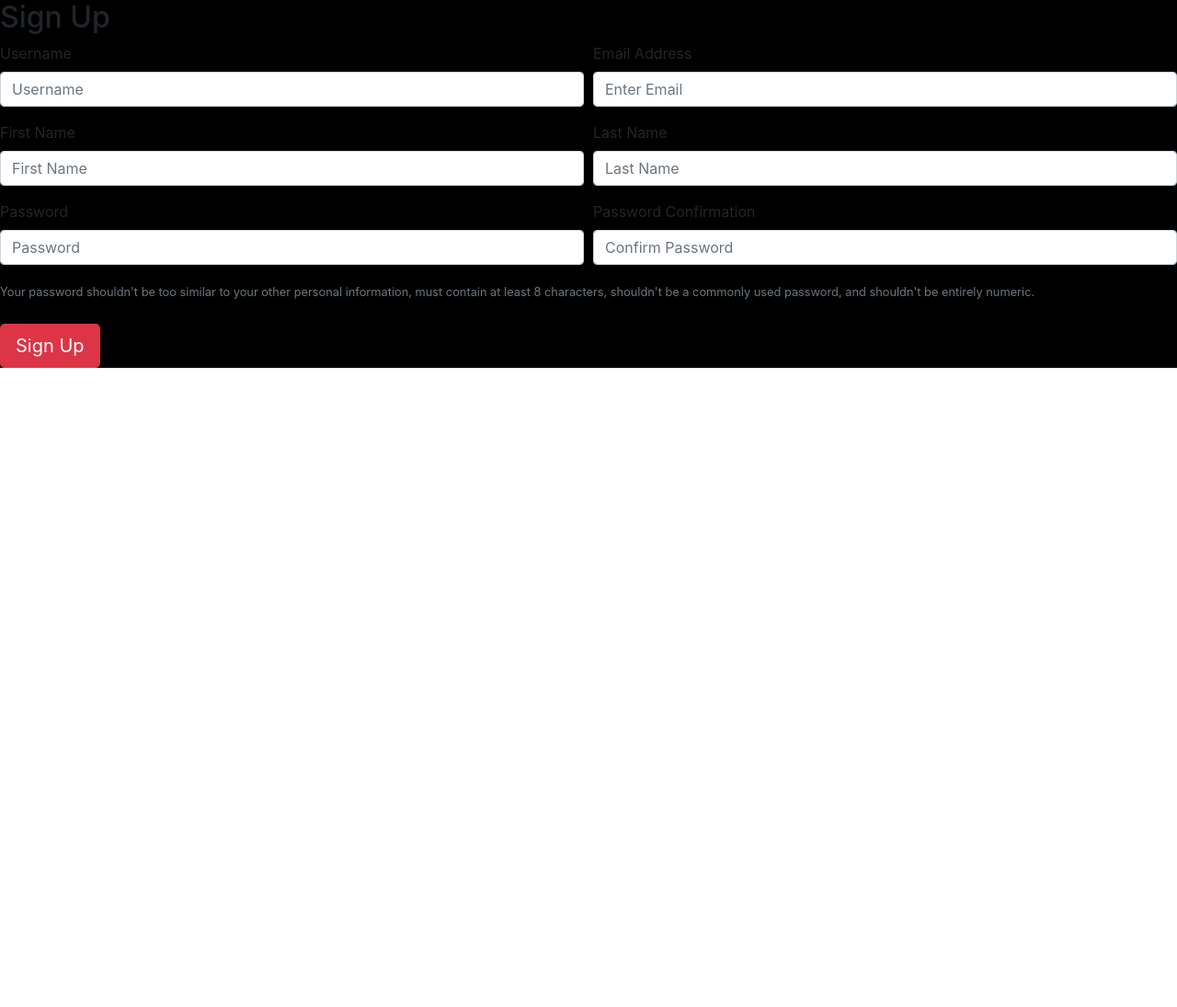
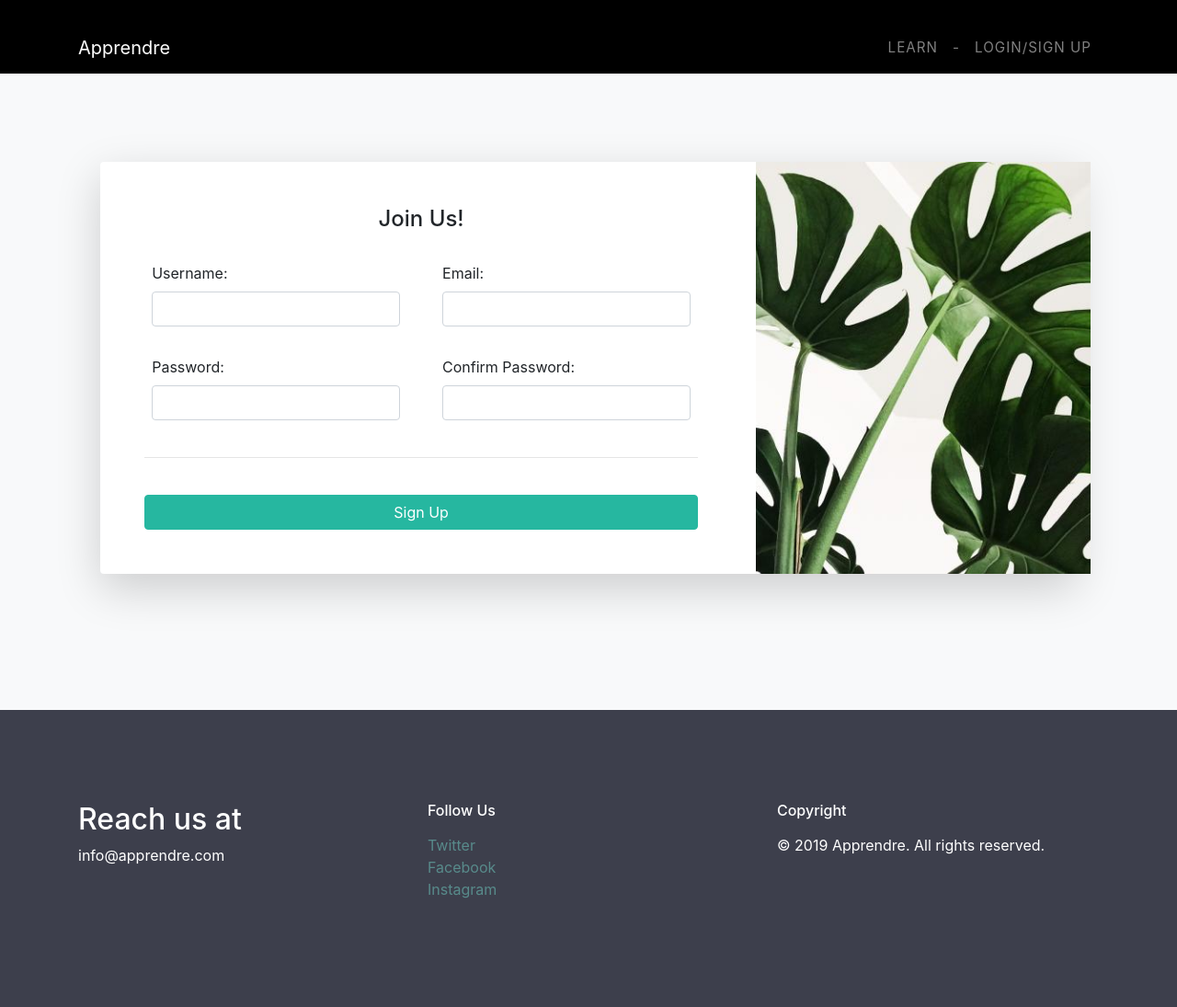
Before and after one commit to michaelroudnitski/cultureplatform, a Django app: page /users/signup in a window 1280 px wide. Shown: the whole page at 92% size. Before the commit the page ends 400 px from the top, so only its background shows below. Run offline with Django 3.2, Linux system fonts and the light colour scheme; some libraries are stand-ins or nearby versions.

Commit message:
routes on sign up

```diff
--- a/cultureplatform/users/templates/accounts/signup.html
+++ b/cultureplatform/users/templates/accounts/signup.html
@@ -1,49 +1,137 @@
 {% extends 'base.html' %}
 
 {% block body %}
-  <h2>Sign Up</h2>
-  <form method="post" action="users/signup">
-    {% csrf_token %}
-    <div class="form-row">
-      <div class="form-group col-md-6">
-        <label for="usernameInput">Username</label>
-        <input type="text" name="username" class="form-control" placeholder="Username">
-      </div>
-      <div class="form-group col-md-6">
-        <label for="exampleInputEmail1">Email Address</label>
-        <input type="email" name="email" class="form-control" id="exampleInputEmail1" aria-describedby="emailHelp" placeholder="Enter Email">
+<div class="container pt-4">
+  <nav class="navbar navbar-expand-lg navbar-dark bg-transparent px-0"><a class="text-white navbar-brand"
+      href="/">Apprendre</a>
+    <button class="navbar-toggler" type="button" data-toggle="collapse" data-target="#da-navbarNav"
+      aria-controls="da-navbarNav" aria-expanded="false" aria-label="Toggle navigation"><span
+        class="navbar-toggler-icon"></span></button>
+    <div class="collapse navbar-collapse text-uppercase" id="da-navbarNav">
+      <ul class="navbar-nav ml-auto">
+        <li class="nav-item"><a class="nav-link smooth-scroll" href="{% url 'learn' %}">Learn</a></li>
+        <li class="nav-item"><a class="nav-link smooth-scroll" href="#">-</a></li>
+        <li class="nav-item"><a class="nav-link smooth-scroll" href="/users/login">Login/Sign Up</a></li>
+      </ul>
+    </div>
+  </nav>
+</div>
+<div class="page-content">
+  <div class="da-section bg-light pt-5" id="services">
+    <!-- Outer Row -->
+    <div class="row justify-content-center">
+      <div class="col-xl-10 col-lg-12 col-md-9">
+        <div class="card o-hidden border-0 shadow-lg my-5">
+          <div class="card-body p-0">
+            <!-- Nested Row within Card Body -->
+            <div class="row">
+              <div class="col-lg-8">
+                <div class="p-5">
+                  <div class="text-center">
+                    <h1 class="h4 text-gray-900 mb-4">Join Us!</h1>
+                  </div>
+
+                  <div class="row">
+                    <div class="col-lg-6">
+                      <div class="p-2">
+                        <form method="POST" action="users/signup" class="user">
+                          {% csrf_token %}
+                          <div class="form-group">
+                            <label>Username:</label>
+                            <input type="username" class="form-control form-control-user" id="username" name="username">
+                          </div>
+                        </form>
+                      </div>
+                    </div>
+                    <div class="col-lg-6">
+                      <div class="p-2">
+                        <form class="user">
+                          <div class="form-group">
+
+                            <label>Email:</label>
+
+                            <input type="Email" class="form-control form-control-user" id="exampleInputEmail"
+                              aria-describedby="emailHelp" name="email">
+                          </div>
+                        </form>
+                      </div>
+                    </div>
+                  </div>
+                  <div class="row">
+                    <div class="col-lg-6">
+                      <div class="p-2">
+                        <form class="user">
+                          <div class="form-group">
+
+                            <label>Password:</label>
+
+                            <input type="Password" class="form-control form-control-user" name="password1">
+                          </div>
+                        </form>
+                      </div>
+                    </div>
+                    <div class="col-lg-6">
+                      <div class="p-2">
+                        <form class="user">
+                          <div class="form-group">
+
+                            <label>Confirm Password:</label>
+
+                            <input type="Password" class="form-control form-control-user" name="password2">
+                          </div>
+                        </form>
+                      </div>
+                    </div>
+                  </div>
+                  <hr>
+                  <div class="text-center pt-4">
+                    <a class="btn btn-primary btn-user btn-block" onClick="check(this.form); return false;" href="#"
+                      value="Login">
+                      Sign Up
+                    </a>
+
+                  </div>
+                </div>
+              </div>
+              <div class="col-lg-4 d-none d-lg-block bg-login-image"></div>
+            </div>
+          </div>
+        </div>
       </div>
     </div>
+  </div>
+</div>
 
-    <div class="form-row">
-      <div class="form-group col-md-6">
-        <label for="firstnameInput">First Name</label>
-        <input type="text" name="first_name" class="form-control" placeholder="First Name">
+</div>
+<footer class="bg-secondary da-section">
+  <div class="container text-white">
+    <div class="row">
+      <div class="col-md-4">
+        <div class="h2">Reach us at</div>
+        <p class="mb-0">info@apprendre.com</p>
       </div>
-      <div class="form-group col-md-6">
-        <label for="lastnameInput">Last Name</label>
-        <input type="text" name="last_name" class="form-control" placeholder="Last Name">
+      <div class="col-md-4">
+        <div class="h6 pb-2">Follow Us</div>
+        <ul>
+          <li><a class="da-social-link text-green-muted" href="#">Twitter</a></li>
+          <li><a class="da-social-link text-green-muted" href="#">Facebook</a></li>
+          <li><a class="da-social-link text-green-muted" href="#">Instagram</a></li>
+        </ul>
+      </div>
+      <div class="col-md-4">
+        <div class="h6 pb-2">Copyright</div>
+        <p>&copy; 2019 Apprendre. All rights reserved.</p>
       </div>
     </div>
-
-    <div class="form-row">
-      <div class="form-group col-md-6">
-        <label for="passwordInput">Password</label>
-        <input type="password" name="password1" class="form-control" id="inputPassword5" placeholder="Password">
-      </div>
-      <div class="form-group col-md-6">
-        <label for="passwordconfirmationInput">Password Confirmation</label>
-        <input type="password" name="password2" class="form-control" id="inputPassword6" placeholder="Confirm Password">
-      </div>
-    </div>
-    <small id="password Help Block" class="form-text text-muted">
-      Your password shouldn't be too similar to your other personal information,
-      must contain at least 8 characters, shouldn't be a commonly used password,
-      and shouldn't be entirely numeric.
-    </small>
-    <br>
-
-    <button class="btn btn-size btn-danger btn-lg" type="submit">Sign Up</button>
-    </form>
-
+  </div>
+</footer>
+<div id="scrolltop">
+  <button class="btn btn-primary"><span class="icon"><i class="fas fa-angle-up fa-2x"></i></span></button>
+</div>
+<script src="https://code.jquery.com/jquery-3.3.1.min.js"></script>
+<script src="https://cdnjs.cloudflare.com/ajax/libs/popper.js/1.14.0/umd/popper.min.js"></script>
+<script src="https://maxcdn.bootstrapcdn.com/bootstrap/4.1.0/js/bootstrap.min.js"></script>
+<script src="js/aos.js"></script>
+<script src="js/ekko-lightbox.min.js"></script>
+<script src="scripts/main.js"></script>
 {% endblock %}
```
Also changed, not shown: cultureplatform/users/templates/accounts/signin.html (+6 -15 lines).
